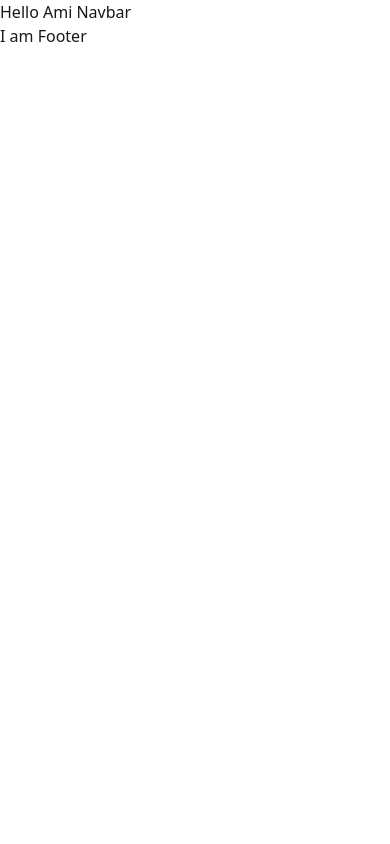
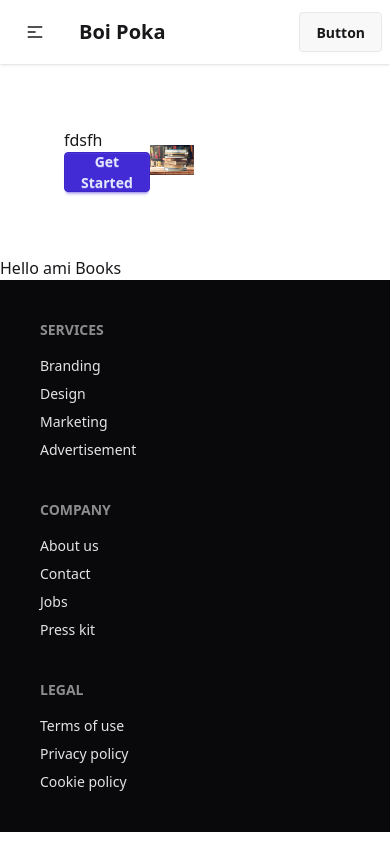
Before and after one commit to mdmahfuz307/Book-Vibe-Website, a React (Vite) app: page / in a window 390 px wide. Built offline with nearby package versions, Linux system fonts and the light colour scheme.

Commit message:
Add components

```diff
--- a/src/Routes/Routes.jsx
+++ b/src/Routes/Routes.jsx
@@ -2,11 +2,19 @@ import React from 'react';
 import { createBrowserRouter } from "react-router";
 import Root from '../pages/Root/Root';
 import ErrorPage from '../pages/ErrorPage/ErrorPage';
+import Home from '../pages/Home/Home';
 
 export const router = createBrowserRouter([
   {
     path: "/",
     Component:Root,
-    errorElement:<ErrorPage></ErrorPage>
-  },
+    errorElement:<ErrorPage></ErrorPage>,
+    children:[
+        {
+            index:true,
+            path:"/",
+            Component:Home
+        }
+    ]
+    },
 ]);
--- /dev/null
+++ b/src/components/Banner/Banner.jsx
@@ -0,0 +1,18 @@
+import React from 'react';
+import bookimage from '../../assets/books.jpg';
+
+const Banner = () => {
+    return (
+      <div className="flex justify-around items-center p-16 w-full">
+        <div>
+          <h1>fdsfh</h1>
+          <button className="btn btn-primary">Get Started</button>
+        </div>
+        <div>
+          <img className="w-3/12" src={bookimage} alt="" />
+        </div>
+      </div>
+    );
+};
+
+export default Banner;
--- a/src/components/Footer/Footer.jsx
+++ b/src/components/Footer/Footer.jsx
@@ -2,9 +2,28 @@ import React from 'react';
 
 const Footer = () => {
     return (
-        <div>
-            <h1>I am Footer</h1>
-        </div>
+      <footer className="footer sm:footer-horizontal bg-neutral text-neutral-content p-10">
+        <nav>
+          <h6 className="footer-title">Services</h6>
+          <a className="link link-hover">Branding</a>
+          <a className="link link-hover">Design</a>
+          <a className="link link-hover">Marketing</a>
+          <a className="link link-hover">Advertisement</a>
+        </nav>
+        <nav>
+          <h6 className="footer-title">Company</h6>
+          <a className="link link-hover">About us</a>
+          <a className="link link-hover">Contact</a>
+          <a className="link link-hover">Jobs</a>
+          <a className="link link-hover">Press kit</a>
+        </nav>
+        <nav>
+          <h6 className="footer-title">Legal</h6>
+          <a className="link link-hover">Terms of use</a>
+          <a className="link link-hover">Privacy policy</a>
+          <a className="link link-hover">Cookie policy</a>
+        </nav>
+      </footer>
     );
 };
 
--- a/src/components/Header/Navbar.jsx
+++ b/src/components/Header/Navbar.jsx
@@ -2,10 +2,49 @@
 import React from 'react';
 
 const Navbar = () => {
+    const links = <>
+        <li className="m-2">Home</li>
+        <li className="m-2">About</li>
+    </>
     return (
-        <div>
-            <h1>Hello Ami Navbar</h1>
+      <div className="navbar bg-base-100 shadow-sm">
+        <div className="navbar-start">
+          <div className="dropdown">
+            <div tabIndex={0} role="button" className="btn btn-ghost lg:hidden">
+              <svg
+                xmlns="http://www.w3.org/2000/svg"
+                className="h-5 w-5"
+                fill="none"
+                viewBox="0 0 24 24"
+                stroke="currentColor"
+              >
+                {" "}
+                <path
+                  strokeLinecap="round"
+                  strokeLinejoin="round"
+                  strokeWidth="2"
+                  d="M4 6h16M4 12h8m-8 6h16"
+                />{" "}
+              </svg>
+            </div>
+            <ul
+              tabIndex="-1"
+              className="menu menu-sm dropdown-content bg-base-100 rounded-box z-1 mt-3 w-52 p-2 shadow"
+            >
+              {links}
+            </ul>
+          </div>
+          <a className="btn btn-ghost text-xl">Boi Poka</a>
         </div>
+        <div className="navbar-center hidden lg:flex">
+          <ul className="menu menu-horizontal px-1">
+            {links}
+          </ul>
+        </div>
+        <div className="navbar-end">
+          <a className="btn">Button</a>
+        </div>
+      </div>
     );
 };
 
--- /dev/null
+++ b/src/pages/Books/Books.jsx
@@ -0,0 +1,21 @@
+import React, { useState, useEffect } from 'react';
+import booksData from '../../booksData.json';
+
+const Books = () => {
+    const [allbooks, setAllBooks] = useState([]);
+
+    useEffect(() => {
+        fetch('booksData.json')
+        .then(res => res.json())
+        .then(data => {
+            console.log(data)
+        })
+    }, []);
+    return (
+        <div>
+            <h1>Hello ami Books</h1>
+        </div>
+    );
+};
+
+export default Books;
--- /dev/null
+++ b/src/pages/Home/Home.jsx
@@ -0,0 +1,14 @@
+import React from 'react';
+import Banner from '../../components/Banner/Banner';
+import Books from '../Books/Books';
+
+const Home = () => {
+    return (
+        <div>
+            <Banner></Banner>
+            <Books></Books>
+        </div>
+    );
+};
+
+export default Home;
--- a/src/pages/Root/Root.jsx
+++ b/src/pages/Root/Root.jsx
@@ -5,7 +5,7 @@ import Footer from '../../components/Footer/Footer';
 
 const Root = () => {
     return (
-        <div>
+        <div className='max-w-7xl mx-auto'>
             <Navbar></Navbar>
             <Outlet></Outlet>
             <Footer></Footer>
```
Also changed, not shown: public/booksData.json (renamed from public/data/booksData.json).
